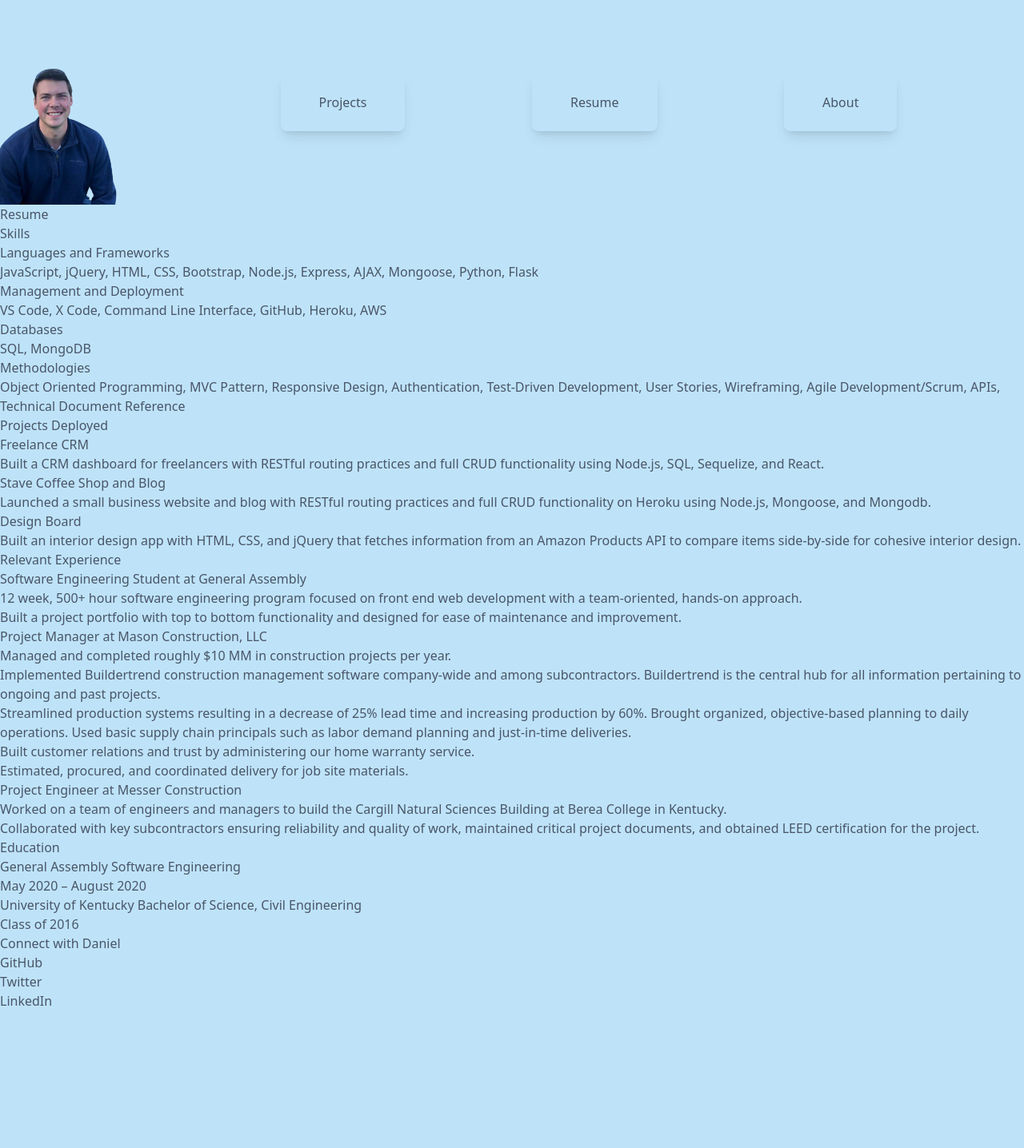
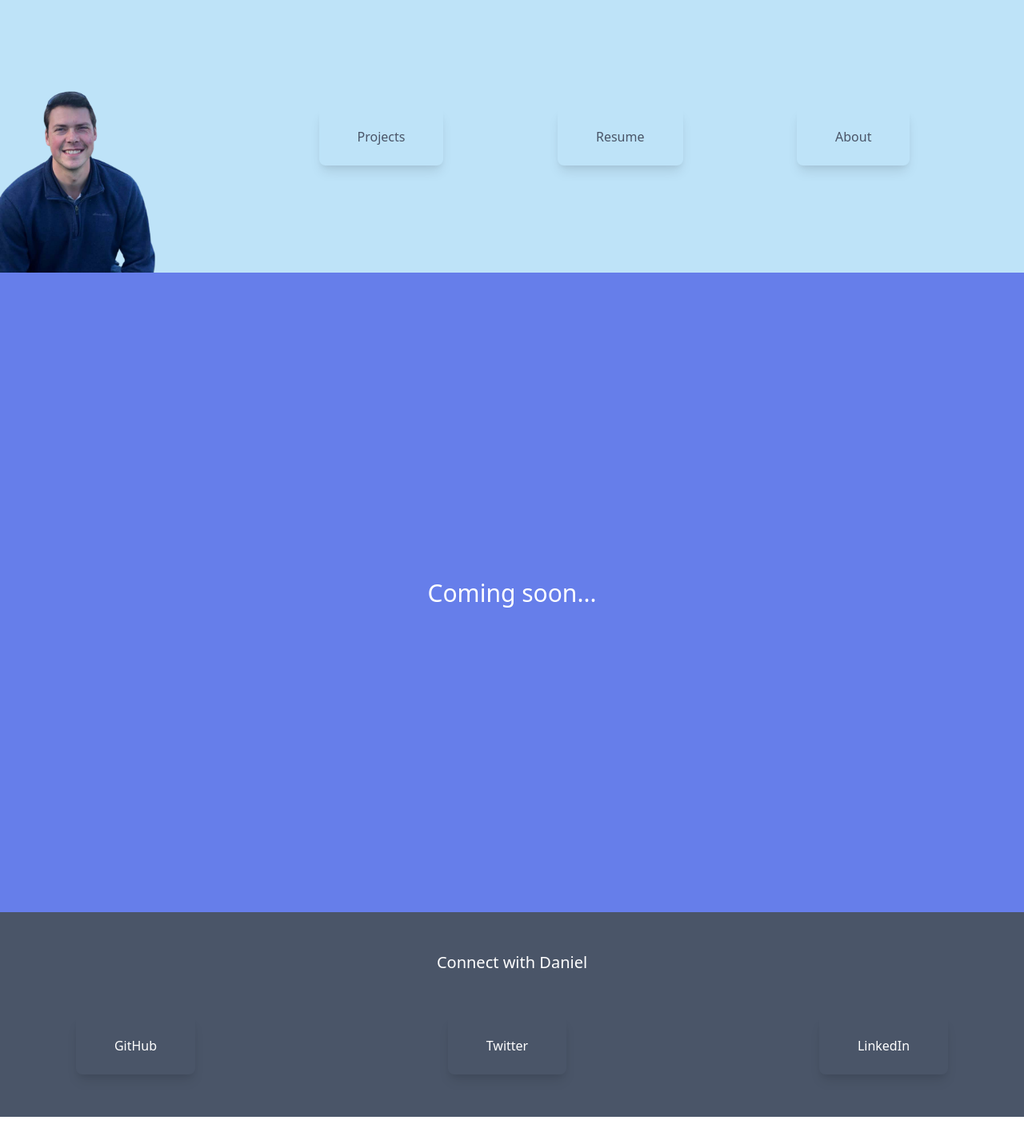
Before and after one commit to 93dannyp/portfolio, a React (Create React App) app: page /resume in a window 1280 px wide. Shown: the top 1436 px of the page at 80% size. After the commit the page ends 1397 px from the top, so only its background shows below. Built offline with nearby package versions, Linux system fonts and the light colour scheme.

Commit message:
styling improvements

```diff
--- a/src/About.js
+++ b/src/About.js
@@ -6,12 +6,13 @@ const danielWithBridgeImg = require('./pictures/danielwithbridge.jpg')
 
 function About(props) {
   return (
-    <div className='component container'>
-      <h1>About</h1>
-      <p>Daniel is a Software Engineer in Saint Louis, MO.</p>
-      <img src={danielWithBridgeImg} className='about-img'></img>
-      <p>Daniel is an avid runner and has completed five marathons including one ultramarathon.</p>
-      <p>When Daniel isn't running or writing code you can find him reading a good book, listening to music or a podcast, or cheering on the Kentucky Wildcats in Basketball and Football.</p>
+    <div className="h-screen bg-green-500">
+    <div className='py-12 mx-4 w-full flex flex-col justify-center text-white break-words'>
+      <h1 className="text-3xl text-white">About</h1>
+      <p className="w-2/3 my-3">Daniel is a Software Engineer in Saint Louis, MO.</p>
+      <p className="w-2/3 my-3">Daniel is an avid runner and has completed five marathons including one ultramarathon.</p>
+      <p className="w-2/3 my-3">When Daniel isn't running or writing code you can find him reading a good book, listening to music or a podcast, or cheering on the Kentucky Wildcats in Basketball and Football.</p>
+    </div>
     </div>
   )
 }
--- a/src/App.js
+++ b/src/App.js
@@ -7,7 +7,7 @@ import About from './About.js';
 import Freelance from './Freelance';
 // import './App.css';
 import './assets/main.css'
-
+import Banner from "./Banner";
 import StaveCoffee from './StaveCoffee';
 import DesignBoard from './DesignBoard';
 import Footer from './Footer';
@@ -15,19 +15,8 @@ import Footer from './Footer';
 function App() {
   return (
     <BrowserRouter>
-      <div className="bg-blue-200 text-gray-700">
-        <div className='flex flex-col'>
-          <div className="flex flex-row content-end">
-
-           <img src={logo} className="max-w-auto h-64" alt="Logo Image" />
-
-          <div className="flex flex-row justify-evenly my-auto mx-auto w-full">
-            <Link to='/' className="hover:bg-yellow-500 hover:text-white shadow-lg rounded-lg py-6 px-12">Projects</Link>
-            <Link to='/resume' className="hover:bg-orange-500 hover:text-white shadow-lg rounded-lg py-6 px-12">Resume</Link>
-            <Link to='/about' className="hover:bg-red-500 hover:text-white shadow-lg rounded-lg py-6 px-12">About</Link>
-          </div>
-        </div>
-        </div>
+      <div className="w-full bg-blue-200 text-gray-700">
+        <Banner />
 
 
         <Route exact path='/' component={Projects} />
--- /dev/null
+++ b/src/Banner.js
@@ -0,0 +1,22 @@
+import React from "react"
+import logo from './pictures/daniel.png';
+import { BrowserRouter, Route, Link } from 'react-router-dom';
+
+function Banner(props) {
+    return (
+        <div className='flex flex-col'>
+        <div className="flex flex-row content-end">
+
+         <img src={logo} className="w-64 h-auto" alt="Logo Image" />
+
+        <div className="flex flex-row justify-evenly my-auto mx-auto w-full">
+          <Link to='/' className="hover:bg-yellow-400 hover:text-white shadow-lg rounded-lg py-6 px-12">Projects</Link>
+          <Link to='/resume' className="hover:bg-orange-500 hover:text-white shadow-lg rounded-lg py-6 px-12">Resume</Link>
+          <Link to='/about' className="hover:bg-red-500 hover:text-white shadow-lg rounded-lg py-6 px-12">About</Link>
+        </div>
+      </div>
+      </div>
+    )
+  }
+
+  export default Banner;
--- a/src/Footer.js
+++ b/src/Footer.js
@@ -2,15 +2,17 @@ import React from "react"
 // import './App.css';
 
 
-function About(props) {
+function Footer(props) {
     return (
-      <div className='h-screen'>
-        <h3>Connect with Daniel</h3>
-        <a href='https://github.com/danielperkinsii'>GitHub</a><br/>
-        <a href='https://twitter.com/danielperkinsii'>Twitter</a><br/>
-        <a href='https://www.linkedin.com/in/daniel-perkins-b477871a7/'>LinkedIn</a>
+      <div className='flex flex-col items-center h-64 bg-gray-700 text-white px-4'>
+        <h3 className="w-full flex justify-center mt-12 text-xl">Connect with Daniel</h3>
+        <div className="flex flex-row justify-around w-full my-auto">
+        <a className="hover:bg-yellow-500 hover:text-white shadow-lg rounded-lg py-6 px-12" href='https://github.com/danielperkinsii'>GitHub</a><br/>
+        <a className="hover:bg-orange-500 hover:text-white shadow-lg rounded-lg py-6 px-12" href='https://twitter.com/danielperkinsii'>Twitter</a><br/>
+        <a className="hover:bg-red-500 hover:text-white shadow-lg rounded-lg py-6 px-12" href='https://www.linkedin.com/in/daniel-perkins-b477871a7/'>LinkedIn</a>
+        </div>
       </div>
     )
   }
 
-  export default About;
+  export default Footer;
--- a/src/Projects.js
+++ b/src/Projects.js
@@ -9,9 +9,9 @@ const staveCoffeeImg = require('./pictures/stavecoffee.png')
 
 function Projects(props) {
   return (
-    <div className='bg-red-500 h-screen'>
-      <h1>Projects</h1>
-      <div className='flex flex-row justify-between py-4 sm:py-12 sm:px-4'>
+    <div className='flex flex-col items-center content-around bg-red-500 h-screen text-white'>
+      <h1 className="mt-32 mb-20 text-3xl">Projects</h1>
+      <div className='flex flex-row justify-evenly content-center w-full py-4 sm:py-12 sm:px-4'>
         <Thumbnail
             link="/freelance"
             image={freelanceImg}
--- a/src/Resume.js
+++ b/src/Resume.js
@@ -4,43 +4,8 @@ import React from "react"
 
 function Resume(props) {
   return (
-    <div className='component container'>
-      <h1>Resume</h1>
-      <h3>Skills</h3>
-      <h5>Languages and Frameworks</h5>
-      <p>JavaScript, jQuery, HTML, CSS, Bootstrap, Node.js, Express, AJAX, Mongoose, Python, Flask</p>
-      <h5>Management and Deployment</h5>
-      <p>VS Code, X Code, Command Line Interface, GitHub, Heroku, AWS</p>
-      <h5>Databases</h5>
-      <p>SQL, MongoDB</p>
-      <h5>Methodologies</h5>
-      <p>Object Oriented Programming, MVC Pattern, Responsive Design, Authentication, Test-Driven Development, User Stories, Wireframing, Agile Development/Scrum, APIs, Technical Document Reference</p>
-      <h3>Projects Deployed</h3>
-      <h5>Freelance CRM</h5>
-      <p>Built a CRM dashboard for freelancers with RESTful routing practices and full CRUD functionality using Node.js, SQL, Sequelize, and React.</p>
-      <h5>Stave Coffee Shop and Blog</h5>
-      <p>Launched a small business website and blog with RESTful routing practices and full CRUD functionality on Heroku using Node.js, Mongoose, and Mongodb.</p>
-      <h5>Design Board</h5>
-      <p>Built an interior design app with HTML, CSS, and jQuery that fetches information from an Amazon Products API to compare items side-by-side for cohesive interior design. </p>
-      <h3>Relevant Experience</h3>
-      <h5>Software Engineering Student at General Assembly	</h5>
-      <p>12 week, 500+ hour software engineering program focused on front end web development with a team-oriented, hands-on approach.
-      </p>
-      <p>Built a project portfolio with top to bottom functionality and designed for ease of maintenance and improvement.</p>
-      <h5>Project Manager at Mason Construction, LLC </h5>
-      <p>Managed and completed roughly $10 MM in construction projects per year. </p>
-      <p>Implemented Buildertrend construction management software company-wide and among subcontractors. Buildertrend is the central hub for all information pertaining to ongoing and past projects.</p>
-      <p>Streamlined production systems resulting in a decrease of 25% lead time and increasing production by 60%. Brought organized, objective-based planning to daily operations. Used basic supply chain principals such as labor demand planning and just-in-time deliveries.</p>
-      <p>Built customer relations and trust by administering our home warranty service.</p>
-      <p>Estimated, procured, and coordinated delivery for job site materials.</p>
-      <h5>Project Engineer at Messer Construction </h5>
-      <p>Worked on a team of engineers and managers to build the Cargill Natural Sciences Building at Berea College in Kentucky.</p>
-      <p>Collaborated with key subcontractors ensuring reliability and quality of work, maintained critical project documents, and obtained LEED certification for the project.</p>
-      <h3>Education</h3>
-      <h5>General Assembly Software Engineering</h5>
-      <p>May 2020 – August 2020</p>
-      <h5>University of Kentucky Bachelor of Science, Civil Engineering</h5>
-      <p>Class of 2016</p>
+    <div className='flex justify-center items-center h-screen bg-indigo-500'>
+      <h1 className="text-3xl text-white">Coming soon...</h1>
     </div>
   )
 }
--- a/src/Thumbnail.js
+++ b/src/Thumbnail.js
@@ -4,12 +4,12 @@ import {Link} from 'react-router-dom';
 
 function Thumbnail(props) {
   return (
-    <div className='max-w-sm h-auto px-1 shadow:lg'>
+    <div className='h-full rounded-lg relative hover:translate-y-6'>
       <Link to={props.link}>
-        <div className=''>
-          <img src={props.image} alt="Project Image"/>
-        </div>
-        <div className='overlay'>
+
+          <img className="h-64 w-auto rounded-lg shadow-lg" src={props.image} alt="Project Image"/>
+
+        <div className='w-full rounded-b-lg bg-opacity-50 bg-gray-700 -mt-16 pt-1 pb-3 pl-4 absolute'>
             <div className="project-title">{props.title}</div>
             <div className="project-category">{props.category}</div>
         </div>
--- a/src/index.js
+++ b/src/index.js
@@ -1,6 +1,5 @@
 import React from 'react';
 import ReactDOM from 'react-dom';
-// import './index.css';
 import './assets/main.css'
 import App from './App';
 import * as serviceWorker from './serviceWorker';
```
